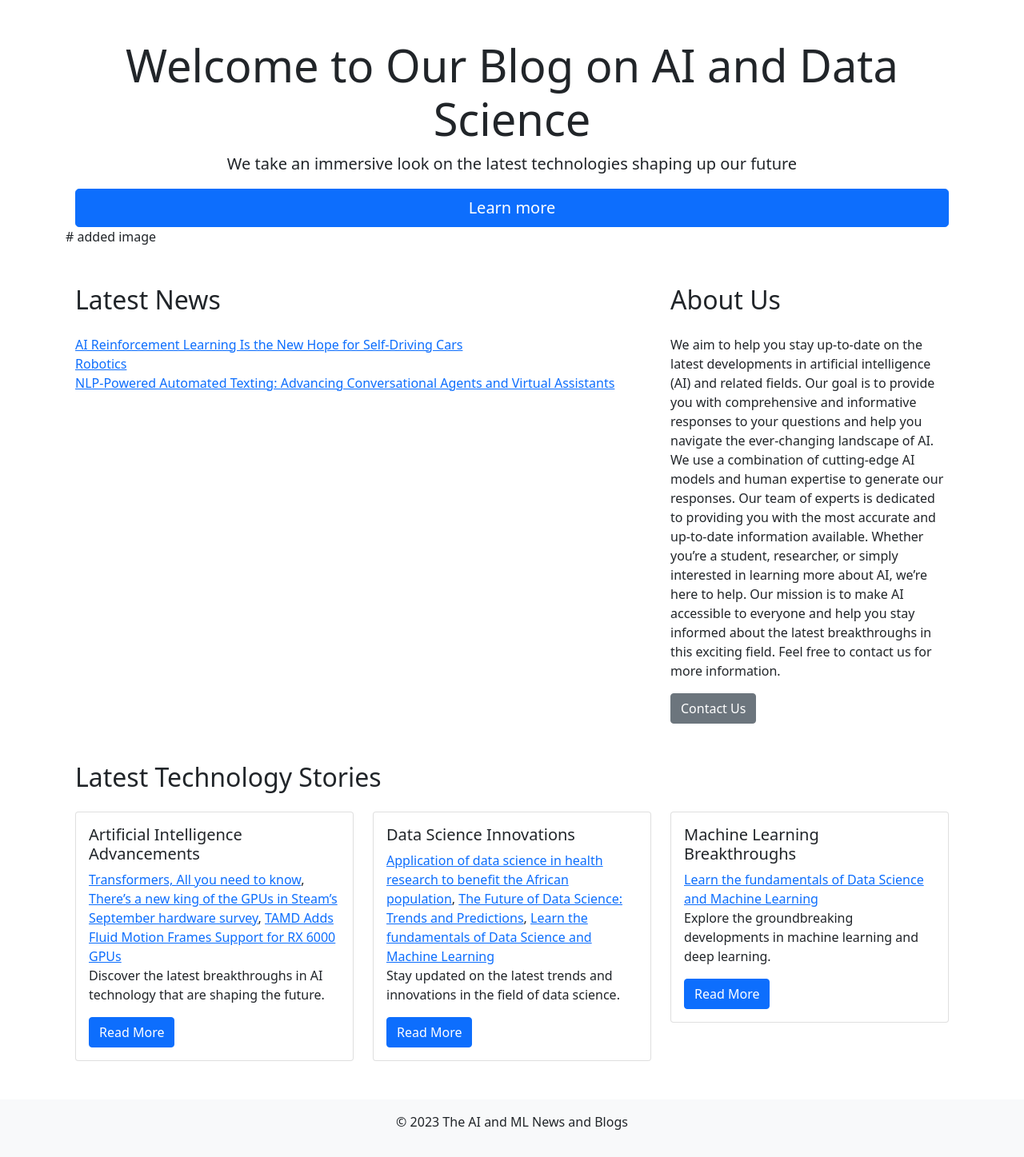
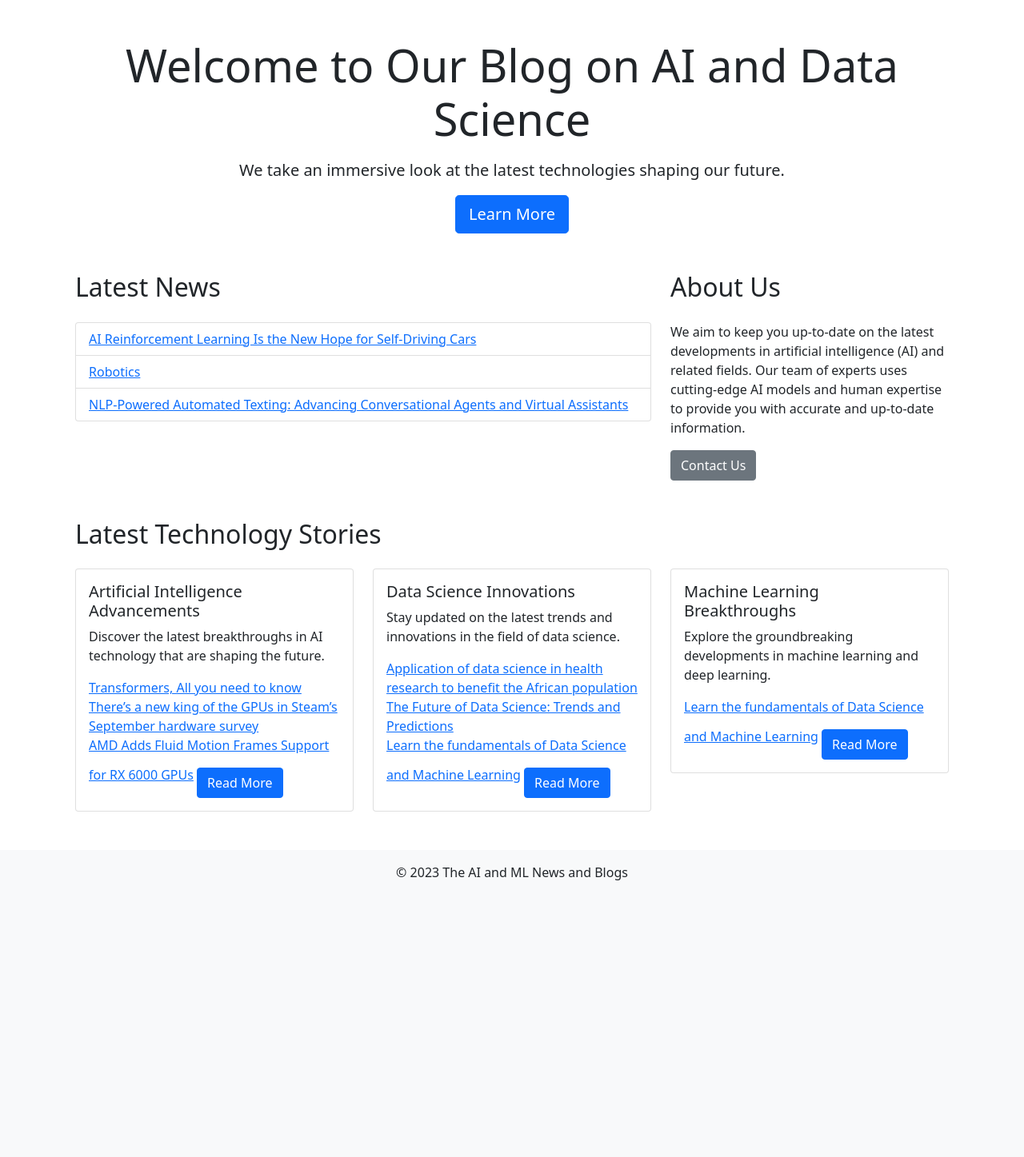
Before and after one commit to Nani143341/AI, a Django app: page / in a window 1280 px wide. Shown: the part 56-1503 px from the top of the page at 80% size. After the commit the page ends 1157 px from the top, so only its background shows below. Run offline with Django 4.2, Linux system fonts and the light colour scheme; a user stored in the database is signed in; some libraries are stand-ins or nearby versions.

Commit message:
index.html

```diff
--- a/apps/templates/index.html
+++ b/apps/templates/index.html
@@ -1,39 +1,36 @@
 {% extends 'base.html' %}
 
-{% load crispy_forms_tags %}
+{% block content %}
+  <!-- Hero Section -->
+  <div class="container mt-5">
+    <div class="text-center">
+      <h1 class="display-4 mb-3">Welcome to Our Blog on AI and Data Science</h1>
+      <p class="lead">We take an immersive look at the latest technologies shaping our future.</p>
+      <a href="#" class="btn btn-primary btn-lg">Learn More</a>
+    </div>
+  </div>
 
-{% block content %}
-  <div class="container">
-    <h1 class="display-4 text-center mt-5">Welcome to Our Blog on AI and Data Science</h1>
-    <p class="lead text-center">We take an immersive look on the latest technologies shaping up our future</p>
-    <a href="#" class="btn btn-primary btn-lg d-block mx-auto">Learn more</a>
-  </div>
-</ href=> # added image
-
+  <!-- Latest News Section -->
   <div class="container mt-5">
     <div class="row">
       <div class="col-lg-8">
         <h2 class="mb-4">Latest News</h2>
         <ul class="list-group">
-          <a href="https://www.technologyreview.com/2022/05/27/1052826/ai-reinforcement-learning-self-driving-cars-autonomous-vehicles-wayve-waabi-cruise/">AI Reinforcement Learning Is the New Hope for Self-Driving Cars</a>
-	<a href="https://www.w3schools.com/django/django_templates.php">Robotics</a>
-	<a href="https://technofaq.org/posts/2023/10/nlp-powered-automated-texting-advancing-conversational-agents-and-virtual-assistants/">NLP-Powered Automated Texting: Advancing Conversational Agents and Virtual Assistants</a>
-
+          <li class="list-group-item"><a href="https://www.technologyreview.com/2022/05/27/1052826/ai-reinforcement-learning-self-driving-cars-autonomous-vehicles-wayve-waabi-cruise/">AI Reinforcement Learning Is the New Hope for Self-Driving Cars</a></li>
+          <li class="list-group-item"><a href="https://www.w3schools.com/django/django_templates.php">Robotics</a></li>
+          <li class="list-group-item"><a href="https://technofaq.org/posts/2023/10/nlp-powered-automated-texting-advancing-conversational-agents-and-virtual-assistants/">NLP-Powered Automated Texting: Advancing Conversational Agents and Virtual Assistants</a></li>
         </ul>
       </div>
 
       <div class="col-lg-4">
         <h2 class="mb-4">About Us</h2>
-        <p>We aim to help you stay up-to-date on the latest developments in artificial intelligence (AI) and related fields. Our goal is to provide you with comprehensive and informative responses to your questions and help you navigate the ever-changing landscape of AI.
-
-We use a combination of cutting-edge AI models and human expertise to generate our responses. Our team of experts is dedicated to providing you with the most accurate and up-to-date information available.
-
-Whether you’re a student, researcher, or simply interested in learning more about AI, we’re here to help. Our mission is to make AI accessible to everyone and help you stay informed about the latest breakthroughs in this exciting field. Feel free to contact us for more information.</p>
+        <p>We aim to keep you up-to-date on the latest developments in artificial intelligence (AI) and related fields. Our team of experts uses cutting-edge AI models and human expertise to provide you with accurate and up-to-date information.</p>
         <a href="#" class="btn btn-secondary">Contact Us</a>
       </div>
     </div>
   </div>
 
+  <!-- Latest Technology Stories Section -->
   <div class="container mt-5">
     <h2 class="mb-4">Latest Technology Stories</h2>
     <div class="row">
@@ -42,11 +39,11 @@ Whether you’re a student, researcher, or simply interested in learning more ab
         <div class="card mb-4">
           <div class="card-body">
             <h5 class="card-title">Artificial Intelligence Advancements</h5>
-            <a href="https://machinelearningmastery.com/training-the-transformer-model/">Transformers, All you need to know</a>,
-            <a href="https://www.msn.com/en-us/news/technology/theres-a-new-king-of-the-gpus-in-steams-september-hardware-survey/ar-AA1hCn2U">There’s a new king of the GPUs in Steam’s September hardware survey</a>,
-            <a href="https://www.msn.com/en-us/lifestyle/shopping/amd-adds-fluid-motion-frames-support-for-rx-6000-gpus/ar-AA1hODS7">TAMD Adds Fluid Motion Frames Support for RX 6000 GPUs</a>
             <p class="card-text">Discover the latest breakthroughs in AI technology that are shaping the future.</p>
-            <a href="#" class="btn btn-primary">Read More</a>
+            <a href="https://machinelearningmastery.com/training-the-transformer-model/">Transformers, All you need to know</a><br>
+            <a href="https://www.msn.com/en-us/news/technology/theres-a-new-king-of-the-gpus-in-steams-september-hardware-survey/ar-AA1hCn2U">There’s a new king of the GPUs in Steam’s September hardware survey</a><br>
+            <a href="https://www.msn.com/en-us/lifestyle/shopping/amd-adds-fluid-motion-frames-support-for-rx-6000-gpus/ar-AA1hODS7">AMD Adds Fluid Motion Frames Support for RX 6000 GPUs</a>
+            <a href="#" class="btn btn-primary mt-3">Read More</a>
           </div>
         </div>
       </div>
@@ -56,11 +53,11 @@ Whether you’re a student, researcher, or simply interested in learning more ab
         <div class="card mb-4">
           <div class="card-body">
             <h5 class="card-title">Data Science Innovations</h5>
-            <a href="https://www.news-medical.net/news/20231004/Application-of-data-science-in-health-research-to-benefit-the-African-population.aspx">Application of data science in health research to benefit the African population</a>,
-            <a href="https://techbullion.com/the-future-of-data-science-trends-and-predictions/">The Future of Data Science: Trends and Predictions</a>,
-            <a href=""> Learn the fundamentals of Data Science and Machine Learning</a>
             <p class="card-text">Stay updated on the latest trends and innovations in the field of data science.</p>
-            <a href="#" class="btn btn-primary">Read More</a>
+            <a href="https://www.news-medical.net/news/20231004/Application-of-data-science-in-health-research-to-benefit-the-African-population.aspx">Application of data science in health research to benefit the African population</a><br>
+            <a href="https://techbullion.com/the-future-of-data-science-trends-and-predictions/">The Future of Data Science: Trends and Predictions</a><br>
+            <a href="#">Learn the fundamentals of Data Science and Machine Learning</a>
+            <a href="#" class="btn btn-primary mt-3">Read More</a>
           </div>
         </div>
       </div>
@@ -70,15 +67,12 @@ Whether you’re a student, researcher, or simply interested in learning more ab
         <div class="card mb-4">
           <div class="card-body">
             <h5 class="card-title">Machine Learning Breakthroughs</h5>
-            <a href=""> Learn the fundamentals of Data Science and Machine Learning</a>
             <p class="card-text">Explore the groundbreaking developments in machine learning and deep learning.</p>
-            <a href="#" class="btn btn-primary">Read More</a>
+            <a href="#">Learn the fundamentals of Data Science and Machine Learning</a>
+            <a href="#" class="btn btn-primary mt-3">Read More</a>
           </div>
         </div>
       </div>
     </div>
   </div>
 {% endblock content %}
-<!-- Add Bootstrap CSS and JavaScript from the web -->
-<link rel="stylesheet" href="https://cdn.jsdelivr.net/npm/bootstrap@5.0.2/dist/css/bootstrap.min.css">
-<script src="https://cdn.jsdelivr.net/npm/bootstrap@5.0.2/dist/js/bootstrap.min.js"></script>
```
